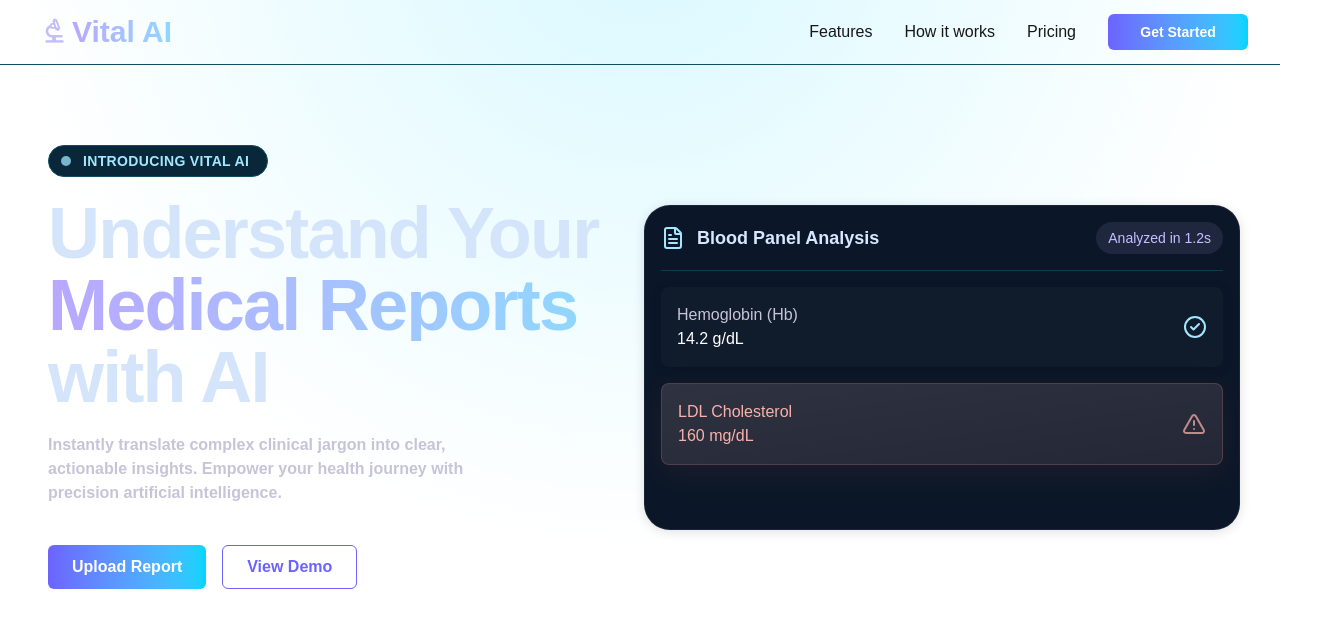
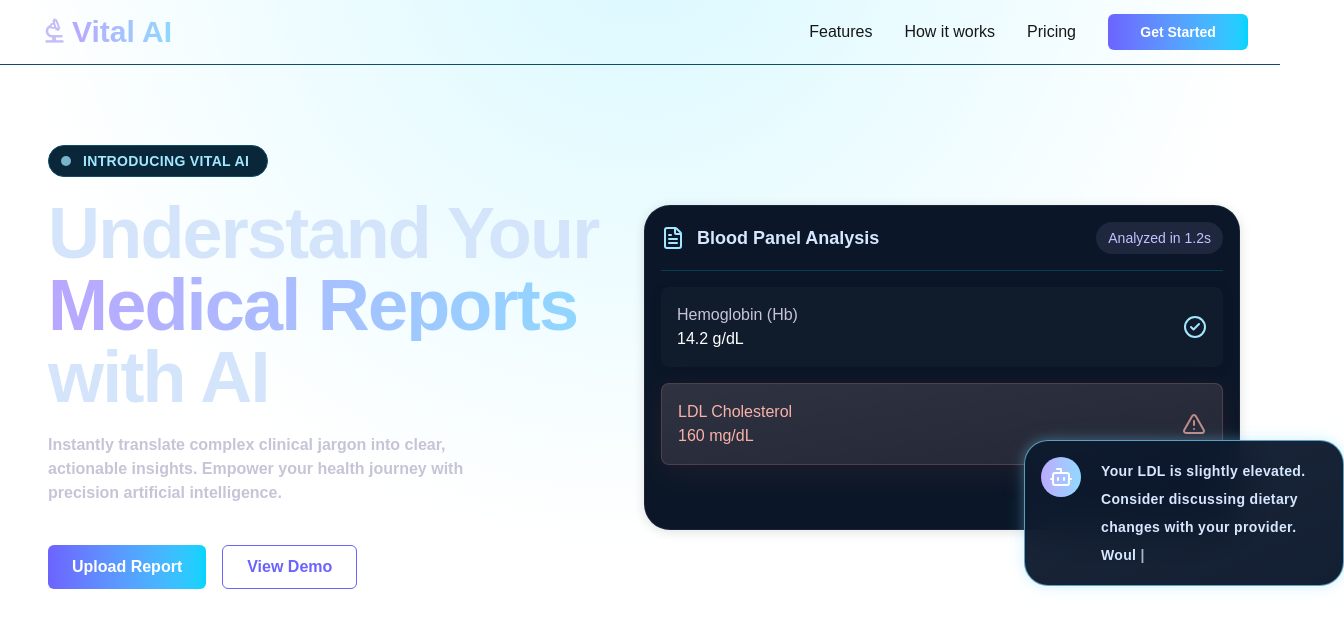
Before and after one commit to utkarshOjha2001/vital-ai, a Next.js app: page / in a window 1280 px wide. Shown: the top 630 px of the page, 1344 px wide, since content can reach past the window. Built offline with nearby package versions, Linux system fonts and the light colour scheme.

Commit message:
Updates on Cards

```diff
--- a/app/components/CutsomCard.tsx
+++ b/app/components/CutsomCard.tsx
@@ -12,7 +12,6 @@ const CustomCard = ({
         <div
            className={clsx(
     `
-    w-full
     p-4
     transition-all
     duration-500
--- a/app/page.tsx
+++ b/app/page.tsx
@@ -2,7 +2,8 @@ import CustomButton from './components/CustomButton';
 import CustomChip from './components/CustomChip';
 import Header from './components/Header';
 import CustomCard from './components/CutsomCard';
-import { FileText, CircleCheck, TriangleAlert } from 'lucide-react';
+import { FileText, CircleCheck, TriangleAlert, Bot } from 'lucide-react';
+import { TypingText } from './utils/helpers';
 
 
 export default function Home() {
@@ -99,6 +100,37 @@ export default function Home() {
               </CustomCard>
 
             </CustomCard>
+            <CustomCard
+              variant="secondary"
+              className="flex gap-5 w-80 absolute -top-22.5 left-95"
+            >
+              <div
+                className="
+      min-w-10
+      h-10
+      flex
+      items-center
+      justify-center
+      rounded-full
+      bg-linear-to-r
+      from-[#B9A7FF]
+      to-[#8ED8FF]
+    "
+              >
+                <Bot className="w-6 h-6 text-white" />
+              </div>
+
+              <div className="font-semibold text-sm leading-7 text-[#D7E7FF]">
+                <TypingText className='text-md tracking-wide'
+                  text={`Your LDL is slightly elevated.
+Consider discussing dietary
+changes with your provider.
+Would you like a suggested
+action plan? `}
+                  speed={60}
+                />
+              </div>
+            </CustomCard>
           </div>
         </div>
       </div>
--- /dev/null
+++ b/app/utils/helpers.tsx
@@ -0,0 +1,31 @@
+'use client';
+
+import { useState, useEffect } from "react";
+
+
+export const TypingText = ({ text, speed = 50, className }: ITypingTextProps) => {
+    const [displayedText, setDisplayedText] = useState<string>('');
+
+    useEffect(() => {
+        let index = 0;
+
+        const interval = setInterval(() => {
+            setDisplayedText(text.slice(0, index + 1));
+
+            index++;
+
+            if (index >= text.length) {
+                clearInterval(interval);
+            }
+        }, speed);
+
+        return () => clearInterval(interval);
+    }, [text, speed]);
+
+    return (
+        <div className={`${className}`}>
+            {displayedText}
+            <span className="animate-pulse">{" "} |</span>
+        </div>
+    )
+}
--- a/constants/cardConstants.ts
+++ b/constants/cardConstants.ts
@@ -27,19 +27,19 @@ export const variantStyles = {
 
   rounded-[24px]
 
-    bg-[rgba(8,20,40,0.82)]
+  bg-[#071427]/95
   backdrop-blur-xl
 
   border
-    border-cyan-400/20
+  border-[#7EDCFF]/70
 
-    shadow-[0_0_30px_rgba(0,212,255,0.12)]
+  shadow-[0_0_12px_rgba(126,220,255,0.30),0_0_24px_rgba(126,220,255,0.10)]
 
   text-[#D7E7FF]
 
   before:absolute
   before:inset-0
-    before:bg-[linear-gradient(to_bottom_right,rgba(255,255,255,0.04),transparent)]
+  before:bg-[linear-gradient(to_bottom_right,rgba(255,255,255,0.03),transparent)]
   before:pointer-events-none
 `,
 
--- a/types.d.ts
+++ b/types.d.ts
@@ -23,3 +23,9 @@ interface CustomCardProps {
     className?: string;
     children?: React.ReactNode;
 }
+
+interface ITypingTextProps {
+    text: string;
+    speed?: number;
+    className?: string;
+}
```
Lines whose indentation alone changed are shown as unchanged.
